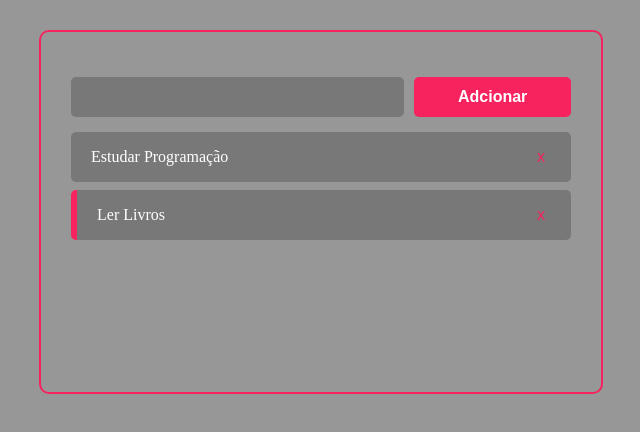
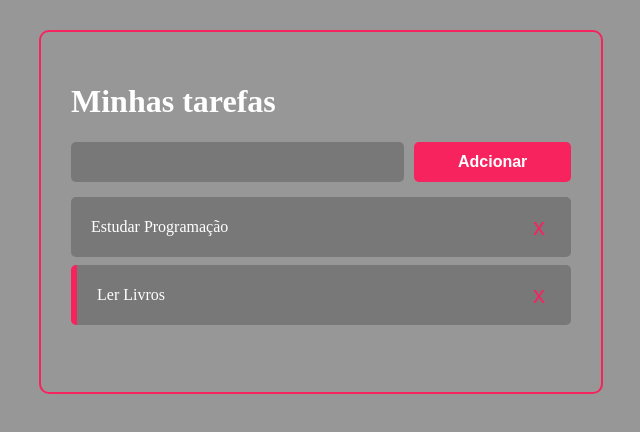
Before and after one commit to Diogo-Salvio/first-react-web, a React (Create React App) app: page / in a window 1280 px wide. Shown: the top 432 px of the page, without its empty margins (319-959 px from the left). Built offline with nearby package versions, Linux system fonts and the light colour scheme; the HTML template or start-up script is replaced by a standard one.

Commit message:
feat: header

```diff
--- a/src/App.jsx
+++ b/src/App.jsx
@@ -2,6 +2,8 @@ import React, { useState } from 'react';
 import {v4 as uuidv4} from 'uuid';
 
 import "./App.css"
+
+import Header from './components/Header';
 import AddTask from './components/AddTask';
 import Tasks from "./components/Tasks";
 
@@ -53,6 +55,7 @@ const App = () => {
   return (
     <>
     <div className='container'>
+      <Header />
       <AddTask handleTaskAddition={handleTaskAddition} />
       <Tasks
       tasks={tasks}
--- /dev/null
+++ b/src/components/Header.jsx
@@ -0,0 +1,9 @@
+import React from "react";
+
+
+const Header = () => {
+    return <h1 style={{color: "white"}}>Minhas tarefas</h1>;
+
+}
+
+export default Header;
--- a/src/components/Task.css
+++ b/src/components/Task.css
@@ -20,7 +20,7 @@
 .remove-task-button {
     background-color: rgb(120, 120 ,120);
     border: none;
-    font-size: 16px;
+    font-size: 24px;
     cursor: pointer;
     color: #F7235F;
 }
--- a/src/components/Task.jsx
+++ b/src/components/Task.jsx
@@ -2,7 +2,7 @@ import React from "react";
 
 import './Task.css';
 
-const Task = ({task, handleTaskClick}) => {
+const Task = ({task, handleTaskClick, handleTaskDeletion}) => {
     return (
         <div className="task-container" style={task.completed ? {borderLeft: '6px solid #F7235F'} : {}}>
 
@@ -13,7 +13,9 @@ const Task = ({task, handleTaskClick}) => {
            </div>
 
             <div className="buttons-container">
-                <button className="remove-task-button">x</button>
+                <button
+                className="remove-task-button"
+                onClick={() => handleTaskDeletion(task.id)}>x</button>
             </div>
 
         </div>
```
